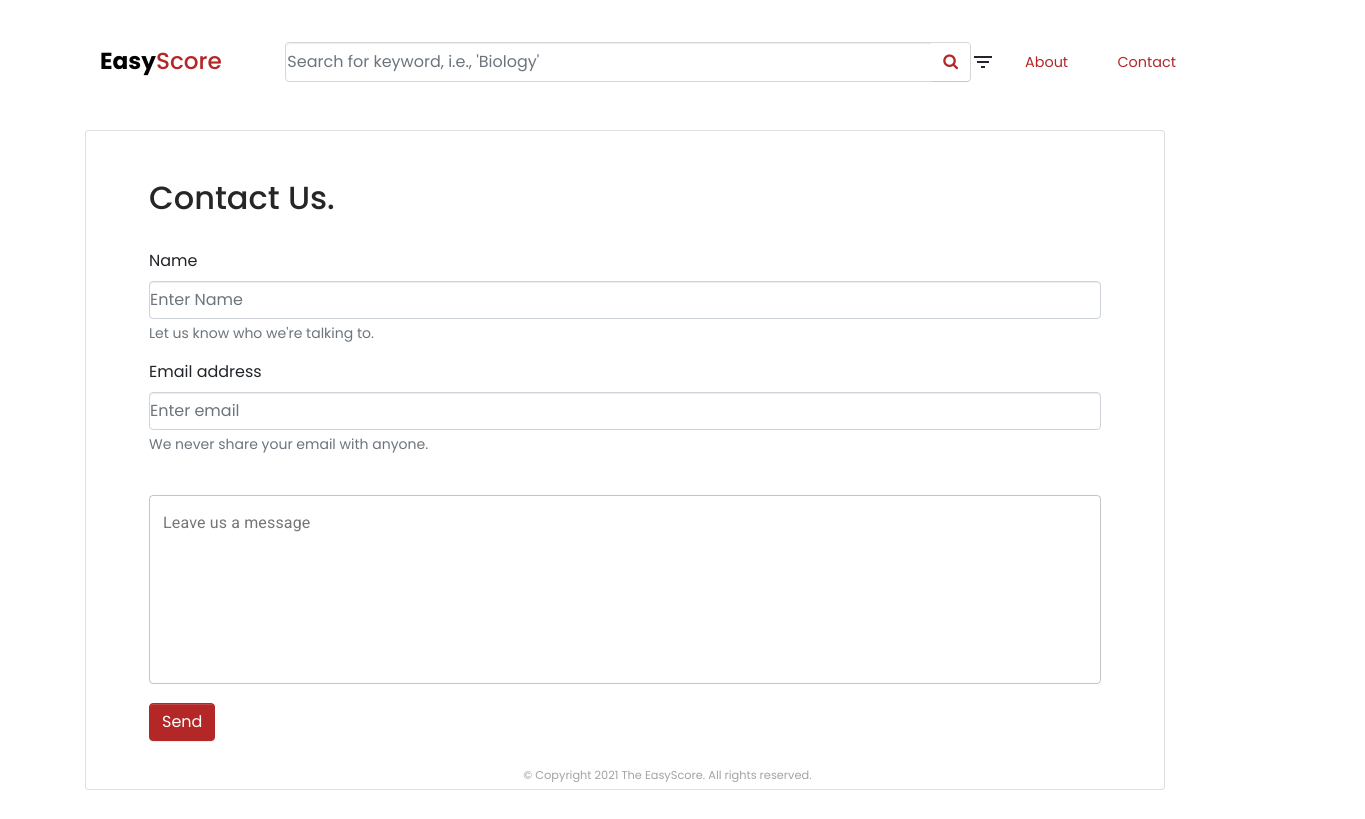
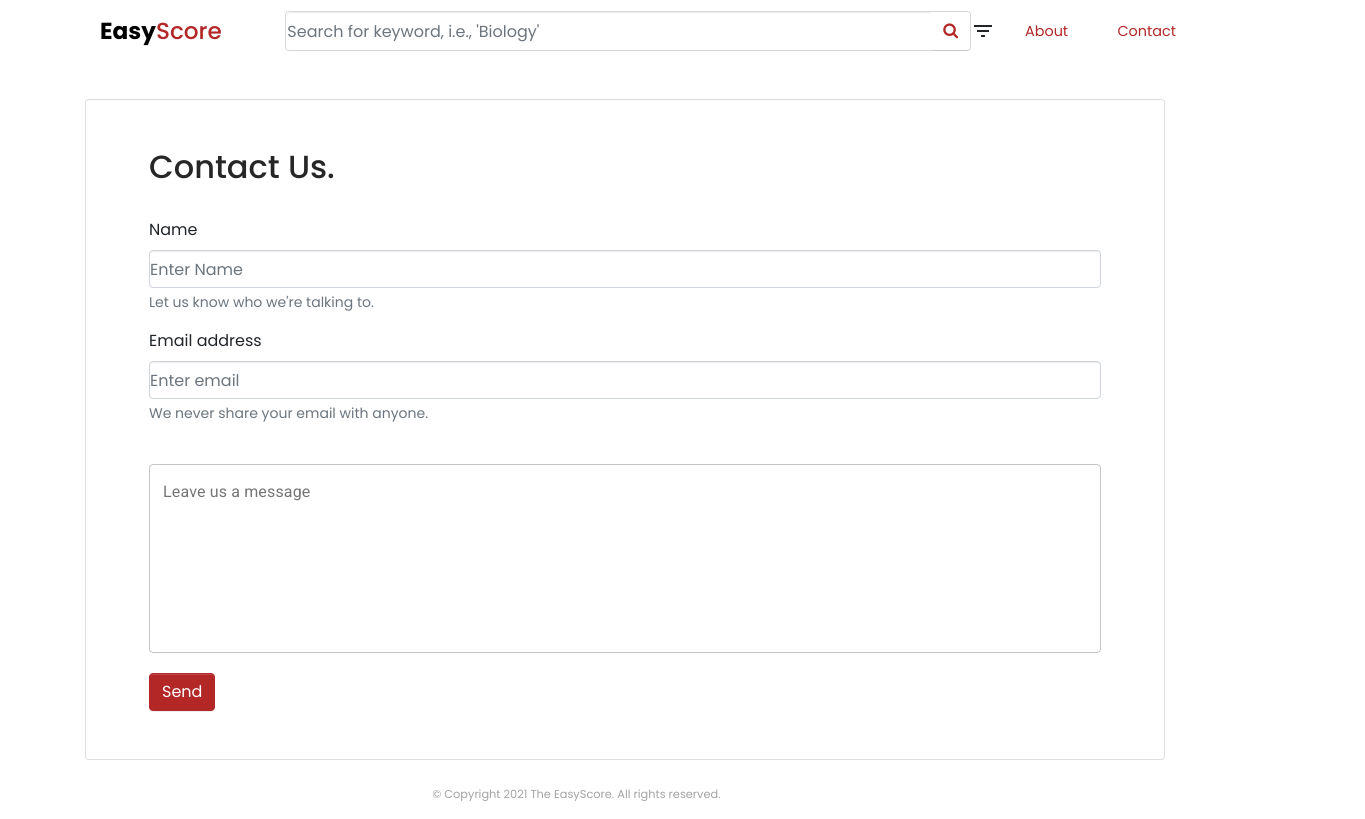
Before and after one commit to s-munro/easyscore, a React (Create React App) app in the folder the-easy-score/: page /contact in a window 1280 px wide. Shown: the whole page, 1365 px wide, since content can reach past the window. Built offline with nearby package versions, Linux system fonts and the light colour scheme.

Commit message:
footer styling on contact set up

```diff
--- a/the-easy-score/src/App.css
+++ b/the-easy-score/src/App.css
@@ -104,6 +104,15 @@ nav a {
   display: flex;
   justify-content: center;
 }
+.footer-3-container {
+  width: 100%;
+  bottom: 0px;
+  padding-right: 9%;
+  color: #a3a3a3;
+  font-size: small;
+  display: flex;
+  justify-content: center;
+}
 
 .secondaryFooter {
   width: 100%;
--- a/the-easy-score/src/footer/Footer.js
+++ b/the-easy-score/src/footer/Footer.js
@@ -8,25 +8,51 @@ const Footer = (props) => {
   //
   if (props.footerStyle === 1) {
     return (
-      <footer>
-        <div className="footer-container"><p>
-    <small>© Copyright 2021 The EasyScore. All rights reserved.</small>
-</p></div>
+      <footer className="container">
+        <div className="row w-100">
+          <div className="footer-container">
+            <p>
+              <small>
+                © Copyright 2021 The EasyScore. All rights reserved.
+              </small>
+            </p>
+          </div>
+        </div>
       </footer>
     );
   } else if (props.footerStyle === 2) {
     return (
       <footer className="secondaryFooter">
-        <div><p>
-    <small>© Copyright 2021 The EasyScore. All rights reserved.</small>
-</p></div>
+        <div>
+          <p>
+            <small>© Copyright 2021 The EasyScore. All rights reserved.</small>
+          </p>
+        </div>
         <Link className="aboutFooterLink" to="/about">
-          <div><small>About</small></div>
+          <div>
+            <small>About</small>
+          </div>
         </Link>
         <Link className="" to="/contact">
-          <div><small>Contact</small></div>
+          <div>
+            <small>Contact</small>
+          </div>
         </Link>
         {/* <div></div> */}
+      </footer>
+    );
+  } else if (props.footerStyle === 3) {
+    return (
+      <footer className="container">
+        <div className="row w-100">
+          <div className="footer-3-container">
+            <p>
+              <small>
+                © Copyright 2021 The EasyScore. All rights reserved.
+              </small>
+            </p>
+          </div>
+        </div>
       </footer>
     );
   } else return null;
--- a/the-easy-score/src/screens/contact/Contact.css
+++ b/the-easy-score/src/screens/contact/Contact.css
@@ -1,6 +1,6 @@
 .contact-container {
-  min-height: 80vh;
-  max-height: 80vh;
+  /* min-height: 80vh; */
+  /* max-height: 80vh; */
 }
 
 .form-padding {
--- a/the-easy-score/src/screens/contact/Contact.js
+++ b/the-easy-score/src/screens/contact/Contact.js
@@ -15,7 +15,7 @@ const Contact = (props) => {
   const [formValues, setFormValues] = useState(initialFormValues);
   useEffect(() => {
     props.setNavStyle(3);
-    props.setFooterStyle(1);
+    props.setFooterStyle(3);
   }, []);
 
   const handleChange = (e) => {
```
